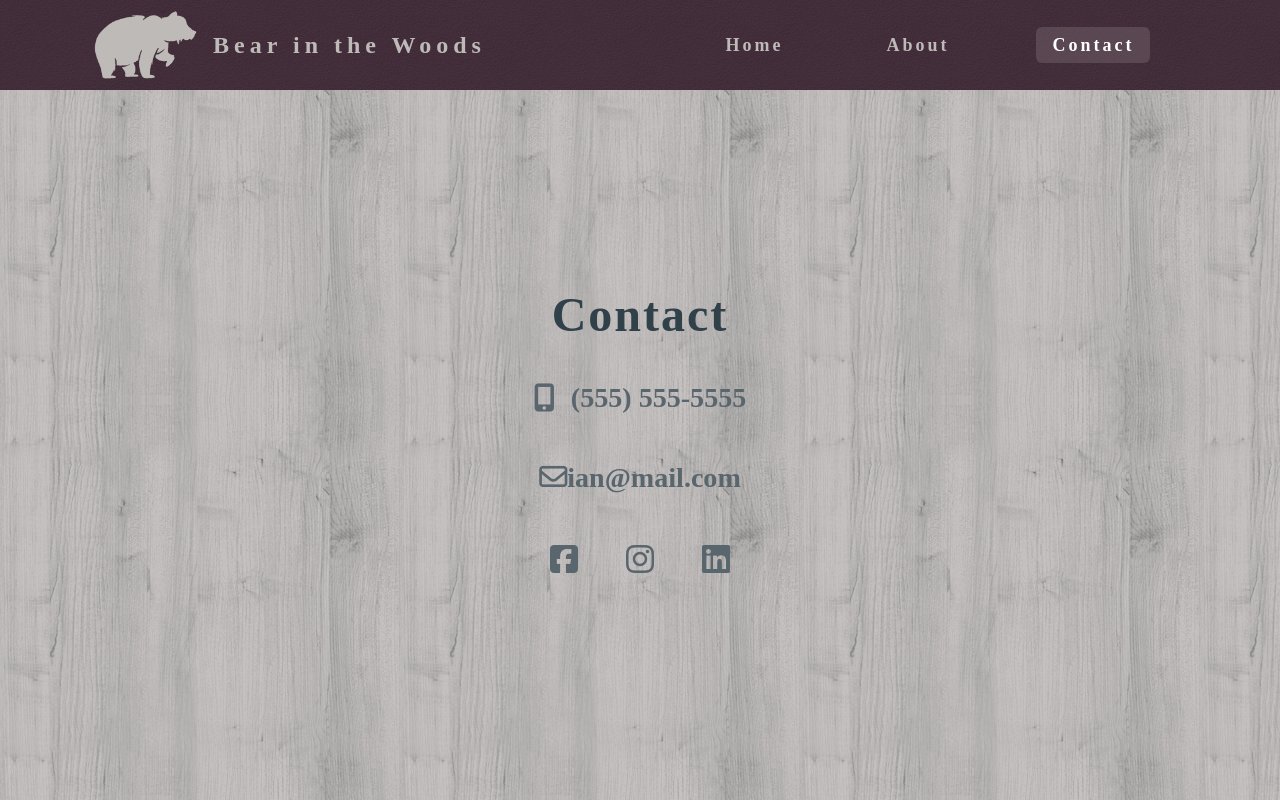
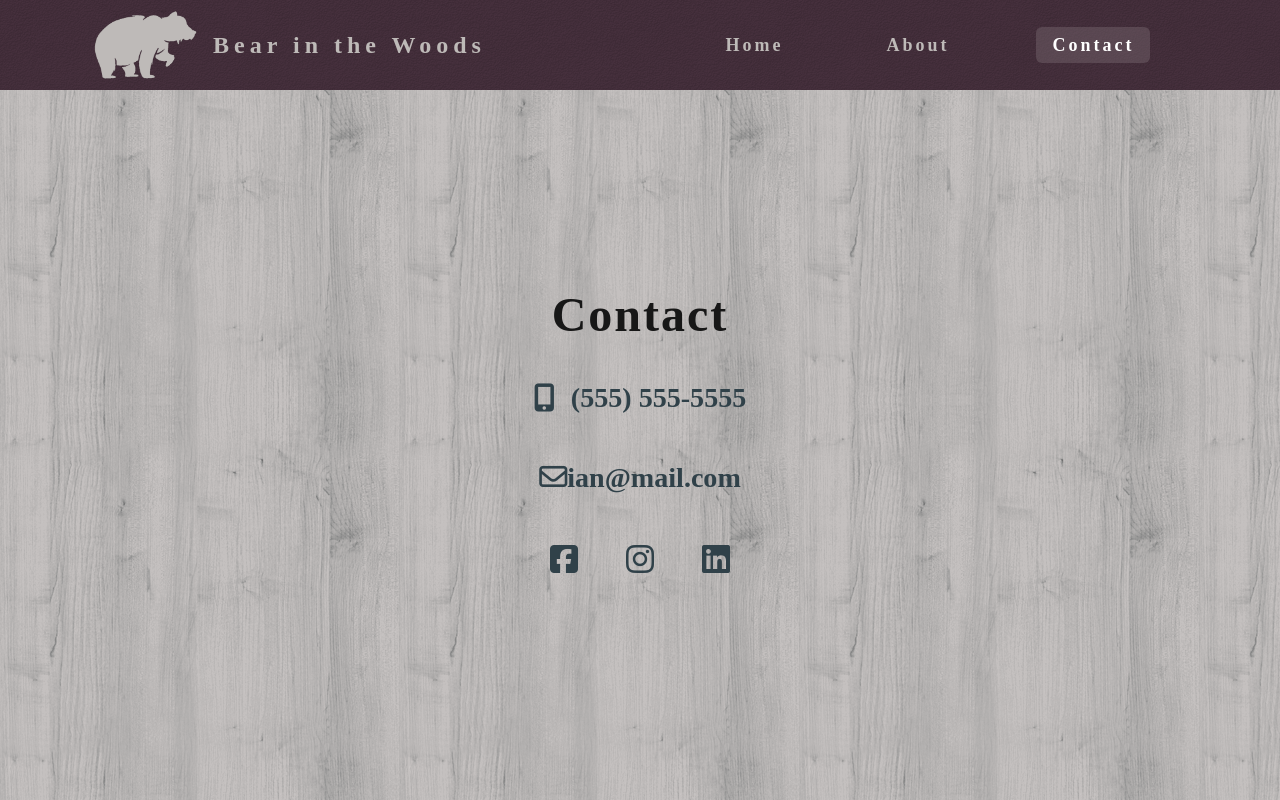
Before and after one commit to davemgj84/bear-in-the-woods, a React (Create React App) app: page /contact in a window 1280 px wide. Built offline with nearby package versions, Linux system fonts and the light colour scheme; a web font is replaced by a local one.

Commit message:
contact styles - font colors

```diff
--- a/src/styles/Contact.scss
+++ b/src/styles/Contact.scss
@@ -6,7 +6,7 @@
   flex-direction: column;
   justify-content: center;
   align-items: center;
-  color: #59666d;
+  color: #171717;
   font-size: 24px;
   animation: fadeIn 1s;
 
@@ -18,17 +18,17 @@
     flex-direction: column;
 
     h1 {
-      color: #304149;
       font-size: 48px;
       letter-spacing: 2px;
       margin-bottom: 1rem;
     }
 
     h3 {
+      color: #304149;
       margin: 1.5rem;
       transition: ease-in-out 0.3s;
       &:hover {
-        color: #304149;
+        color: #59666d;
         text-shadow: 2px 2px 1px #b4b1a6;
       }
     }
```
